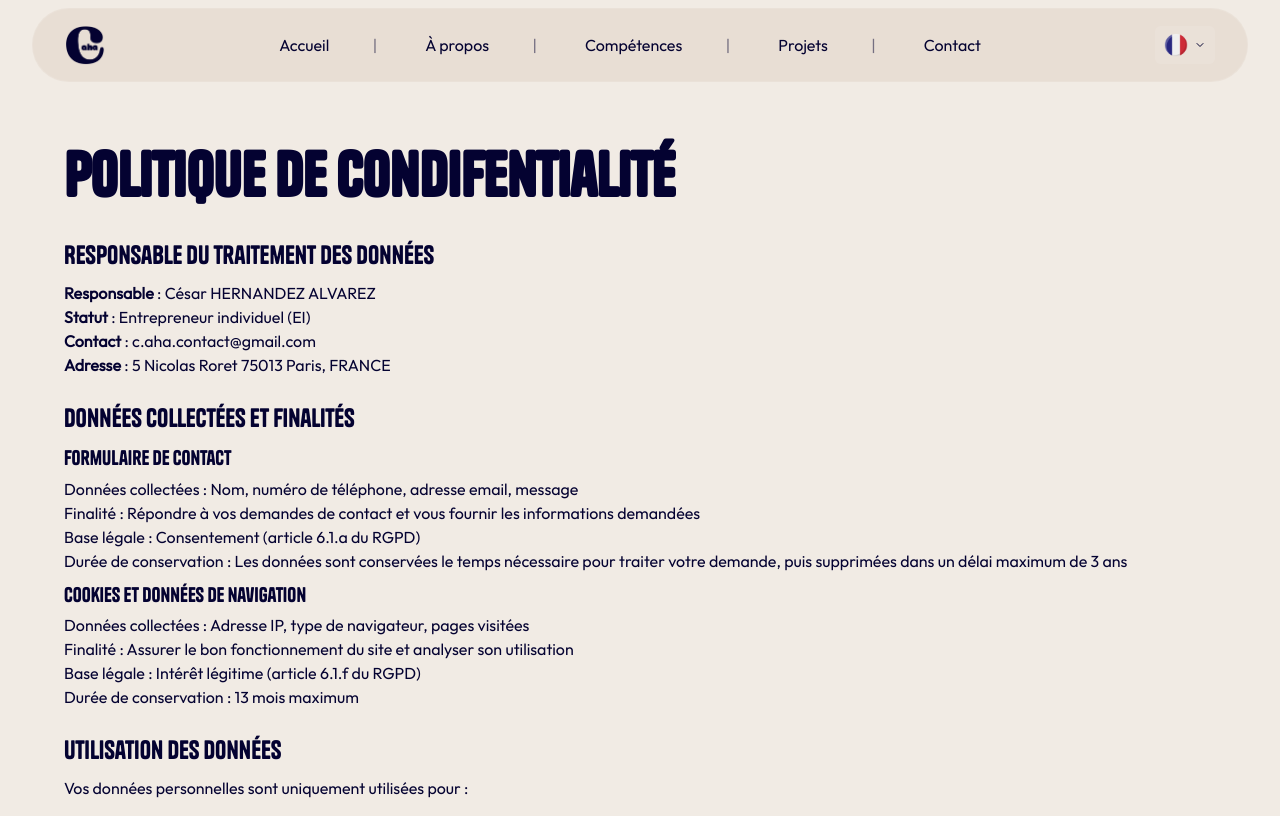
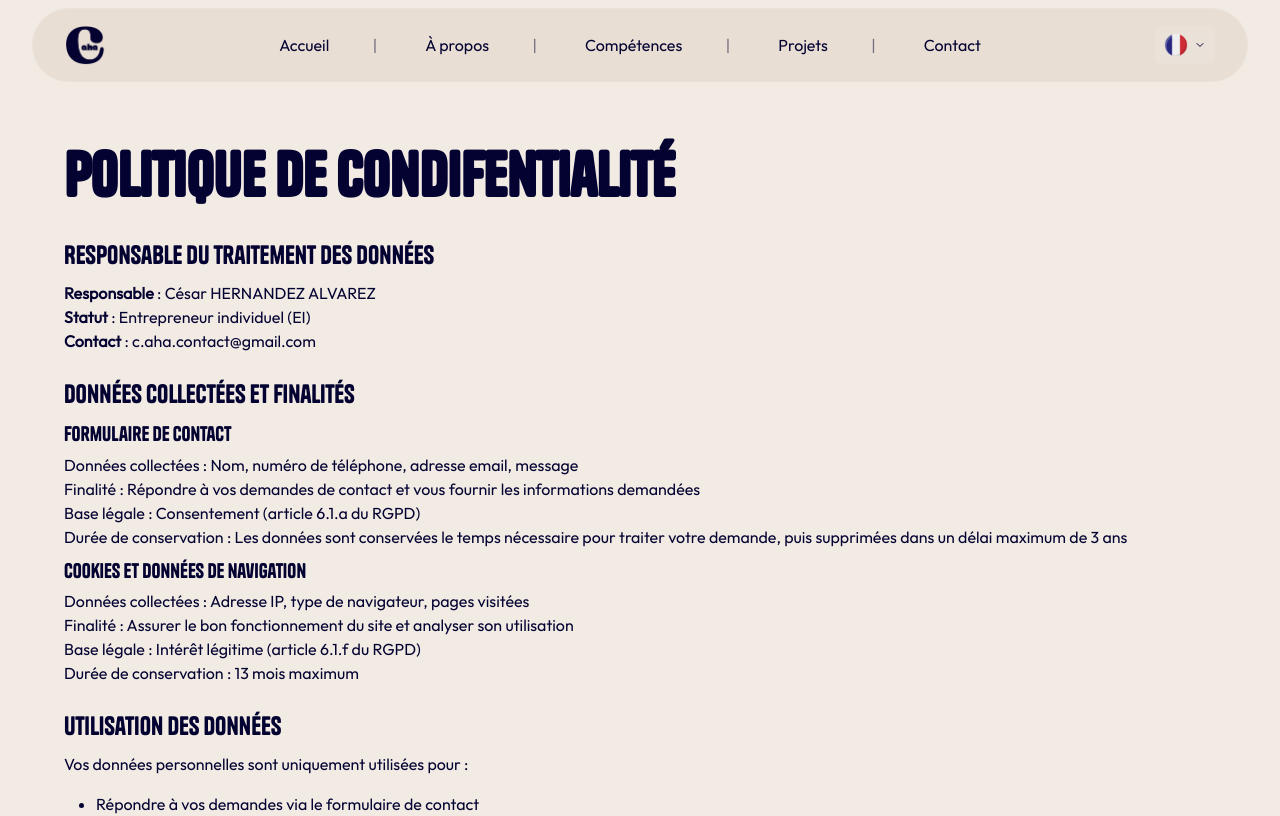
Before and after one commit to cesaraha/personal-website, a SvelteKit app: page /politique-confidentialite in a window 1280 px wide. Shown: the top 816 px of the page. Built offline with nearby package versions, Linux system fonts and the light colour scheme.

Commit message:
Update legal pages
Removal of some information

```diff
--- a/src/components/MentionsLegales.svelte
+++ b/src/components/MentionsLegales.svelte
@@ -5,7 +5,6 @@
 		<p class="legal-page-content">
 			<strong>Nom :</strong> César HERNANDEZ ALVAREZ <br />
 			<strong>Statut :</strong> Entrepreneur individuel (EI) <br />
-			<strong>Adresse :</strong> 5 Nicolas Roret 75013 Paris, FRANCE <br />
 			<strong>Téléphone :</strong> +33 6 77 51 42 90 <br />
 			<strong>Email :</strong> c.aha.contact@gmail.com <br />
 			<strong>SIRET :</strong> 98834237400010
--- a/src/components/PolitiqueConfidentialite.svelte
+++ b/src/components/PolitiqueConfidentialite.svelte
@@ -6,7 +6,6 @@
 			<strong>Responsable</strong> : César HERNANDEZ ALVAREZ <br />
 			<strong>Statut</strong> : Entrepreneur individuel (EI) <br />
 			<strong>Contact</strong> : c.aha.contact@gmail.com <br />
-			<strong>Adresse</strong> : 5 Nicolas Roret 75013 Paris, FRANCE <br />
 		</p>
 		<h5 class="legal-page-subtitle">Données collectées et finalités</h5>
 		<h6 class="legal-page-subtitle-two">Formulaire de contact</h6>
```
